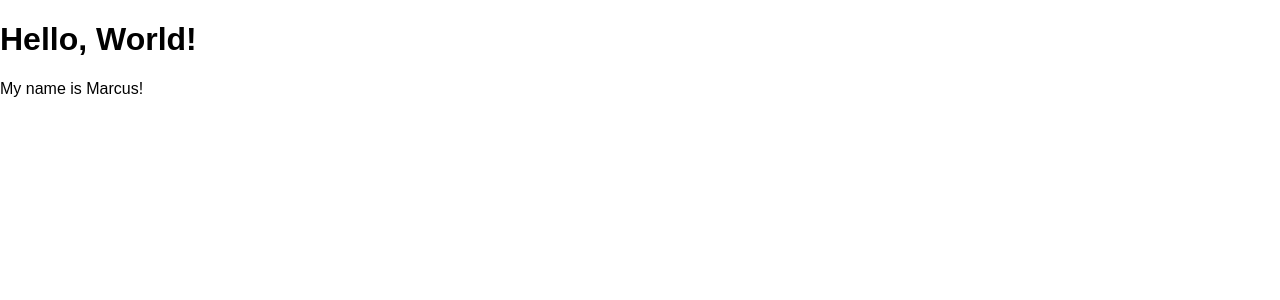
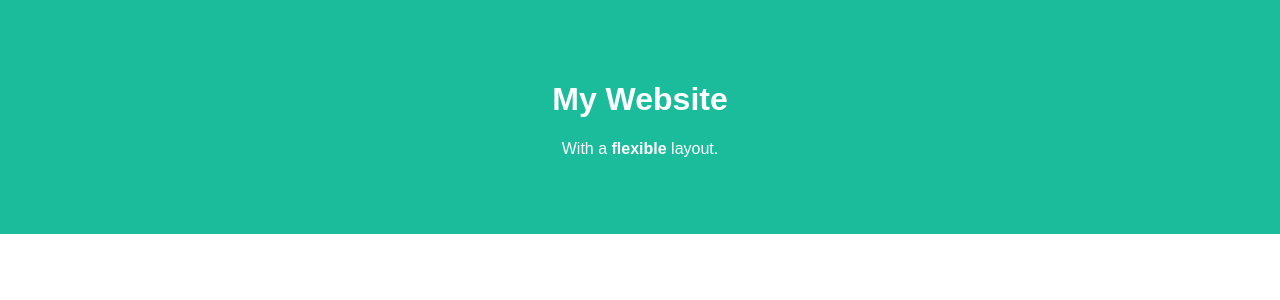
Before and after one commit to marcusdallum/website, a Flask app: page / in a window 1280 px wide. Shown: the top 300 px of the page. Run offline with Flask 2, Linux system fonts and the light colour scheme.

Commit message:
Update about.html

```diff
--- a/templates/about.html
+++ b/templates/about.html
@@ -2,7 +2,9 @@
 <head>
 <link rel="stylesheet" href="static/style.css">
 </head>
-<div class=""main">
-<title>DALLUMdotNET</title>
-<h1>Hello, World!</h1>
-<p>My name is Marcus!</>
+<body>
+<div class="header">
+  <h1>My Website</h1>
+  <p>With a <b>flexible</b> layout.</p>
+</div>
+</body>
```
